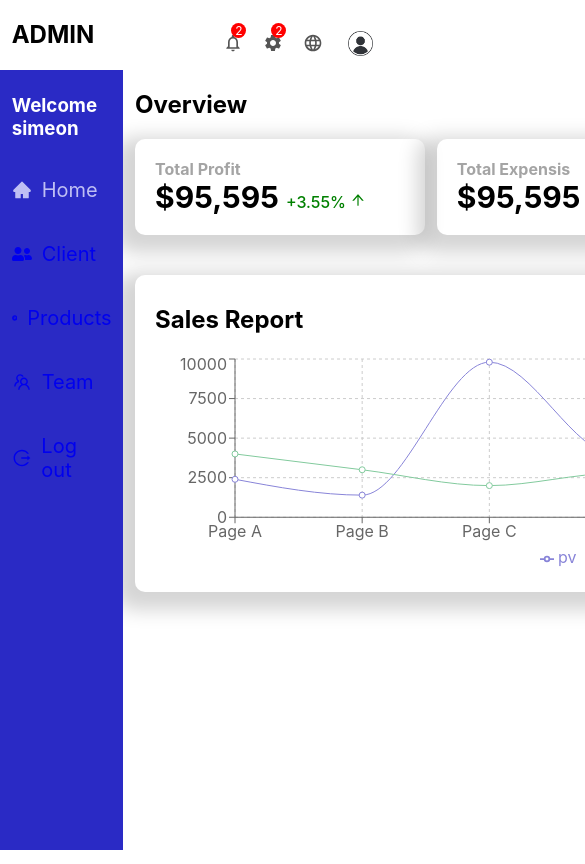
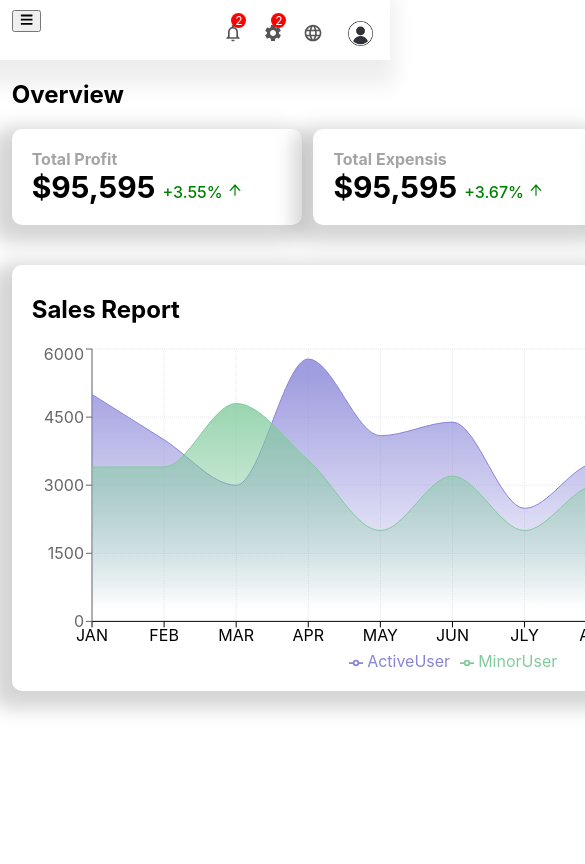
Before and after one commit to Simeon09/Admin--Dashboard, a React (Create React App) app: page /Home in a window 390 px wide. Shown: the top 864 px of the page, 585 px wide, since content can reach past the window. Built offline with nearby package versions, Linux system fonts and the light colour scheme.

Commit message:
sidebar responsiveness

```diff
--- a/src/Component/Dashboard/Dashboard.jsx
+++ b/src/Component/Dashboard/Dashboard.jsx
@@ -1,7 +1,8 @@
-import React from "react";
+import React, {useState} from "react";
 import MainRoute from "../MainRoute";
 import Sidebar from "../Sidebar/Sidebar";
-// import { FaBars } from "react-icons/fa";
+ import { FaBars } from "react-icons/fa";
+ import { FaTimes} from "react-icons/fa";
 
 import { MdLanguage, MdNotificationsNone, MdSettings } from "react-icons/md";
 
@@ -47,7 +48,17 @@ const Dashboard = () => {
   //   setpath(location)
 
   // }, [location])
-
+  const [sidebar, setsidebar] = useState(false)
+  const showSideBar = () => {
+    setsidebar(!sidebar)
+  }
+  //const [toggle, settoggle] = useState(true)
+  // const hidesidebar = () =>{
+  //   console.log('sidebar')
+  // }
+  // const handletoggle = () => {
+  //   settoggle(!toggle)
+  // }
   return (
     //  <div >
     //    <Navbar/>
@@ -58,8 +69,10 @@ const Dashboard = () => {
     <>
       <div className="header">
         <div>
-          {/* <FaBars className="iconbar" /> */}
-          <h2>ADMIN</h2>
+          <button onClick={showSideBar}>
+          { sidebar ? <FaTimes/>  : <FaBars/>}
+          </button>
+
         </div>
         <div className="navIcon">
           <div className="notify">
@@ -79,8 +92,10 @@ const Dashboard = () => {
         </div>
       </div>
       <div className="container">
-        <div className="side">
-          <Sidebar />
+        <div className={ sidebar ? 'nav-menu-active' : 'nav-menu'  }>
+          <nav onClick={showSideBar}   >
+            <Sidebar  />
+          </nav>
         </div>
         <MainRoute />
       </div>
--- a/src/Component/Dashboard/sass/Dashboard.css
+++ b/src/Component/Dashboard/sass/Dashboard.css
@@ -10,10 +10,12 @@
   position: sticky;
   top: 0;
   z-index: 999;
-  padding-top: 20px;
+  padding-top: 10px;
   padding-left: 3vw;
   padding-right: 3vw;
   background-color: white;
+  -webkit-box-shadow: -10px 10px 20px 15px rgba(0, 0, 0, 0.07);
+          box-shadow: -10px 10px 20px 15px rgba(0, 0, 0, 0.07);
 }
 
 .header h2 {
@@ -85,10 +87,16 @@
   display: flex;
 }
 
-.container .side {
-  height: calc(100vh - 50px);
-  position: -webkit-sticky;
-  position: sticky;
-  top: 50px;
+.nav-menu {
+  left: -100%;
+  position: absolute;
+  -webkit-transition: 850ms;
+  transition: 850ms;
+}
+
+.nav-menu.active {
+  left: 0px;
+  -webkit-transition: 350ms;
+  transition: 350ms;
 }
 /*# sourceMappingURL=Dashboard.css.map */
--- a/src/Component/Dashboard/sass/Dashboard.scss
+++ b/src/Component/Dashboard/sass/Dashboard.scss
@@ -13,12 +13,14 @@
    position: sticky;
    top: 0;
    z-index: 999;
-   padding-top: 20px;
+   padding-top: 10px;
    padding-left: 3vw;
    padding-right: 3vw;
    //background:linear-gradient( 90deg, rgb(42, 42, 197) 25%,  white 65%);
 
     background-color: white;
+
+    box-shadow: -10px 10px 20px 15px rgba(0,0,0,0.07);
     .navIcon{
         display: flex;
         align-items: center;
@@ -64,10 +66,14 @@
 }
 .container{
     display: flex;
-    .side{
-        height: calc(100vh - 50px);
-        position: sticky;
-        top: 50px;
-    }
 
 }
+.nav-menu{
+    left: -100%;
+    position: absolute;
+    transition: 850ms;
+}
+.nav-menu.active{
+    left: 0px;
+    transition: 350ms;
+}
--- a/src/Component/Login/Login.jsx
+++ b/src/Component/Login/Login.jsx
@@ -39,7 +39,7 @@ const Login = () => {
     toast.success("Login Successful");
     setTimeout(() => {
       window.location='/Dashboard'
-    }, 2000);
+    }, 1000);
   };
 
   return (
--- a/src/Component/MainRoute.jsx
+++ b/src/Component/MainRoute.jsx
@@ -6,7 +6,7 @@ import Logout from './Pages/Logout/Logout'
 import Product from  './Pages/Product-Page/Product'
 import InnerContent from './innerContent/InnerContent'
 import Team from './Pages/Team Members/Team'
-import {Routes, Route} from 'react-router-dom'
+import {Routes, Route,Navigate} from 'react-router-dom'
 
 
 const MainRoute = () => {
@@ -14,7 +14,9 @@ const MainRoute = () => {
     <div>
         <Routes>
          <Route path='/' element={< InnerContent />}/>
+        <Route path='/*' element={< Navigate replace to= 'Home'/>}/>
         <Route path='/Home' element={<Home/>}/>
+
         {/* <Route path='/Dashboard' element={<Dashboard/>}/> */}
         <Route path='/Clients' element={<Clients/>}/>
          <Route path='/Product' element={<Product/>}/>
--- a/src/Component/Navbar/Navbar.jsx
+++ b/src/Component/Navbar/Navbar.jsx
@@ -8,7 +8,7 @@ import Avatar from "../images/avatar.png";
 const Navbar = () => {
   return (
     <div className="navbar">
-      <FaBars className="iconbar" />
+      <FaBars />
       <div className="navIcon">
         <div className="notify">
           <GrNotification className="icon" />
--- a/src/Component/Pages/Home/sass/home.scss
+++ b/src/Component/Pages/Home/sass/home.scss
@@ -2,6 +2,7 @@
     width: 100%;
     padding-left: 3vw;
     padding-right: 3vw;
+
     .rate{
 
         display: flex;
--- a/src/Component/Pages/Recharts/Recharts.js
+++ b/src/Component/Pages/Recharts/Recharts.js
@@ -1,84 +1,139 @@
-
-import React from 'react';
-import './sass/Rechart.css'
-import { LineChart, Line, XAxis, YAxis, CartesianGrid, Tooltip, Legend, ResponsiveContainer } from 'recharts';
+import React from "react";
+import "./sass/Rechart.css";
+import {
+//   LineChart,
+//   Line,
+  XAxis,
+  YAxis,
+  Area,
+  AreaChart,
+  CartesianGrid,
+  Tooltip,
+  Legend,
+  ResponsiveContainer,
+} from "recharts";
 
 const Recharts = () => {
   const data = [
     {
-          name: 'Page A',
-          uv: 4000,
-          pv: 2400,
+      name: "JAN",
+      ActiveUser: 5000,
+      MinorUser: 3400,
+
       amt: 2400,
     },
     {
-          name: 'Page B',
-          uv: 3000,
-          pv: 1398,
+      name: "FEB",
+      ActiveUser: 4000,
+      MinorUser: 3403,
       amt: 2210,
     },
     {
-          name: 'Page C',
-          uv: 2000,
-          pv: 9800,
+      name: "MAR",
+      ActiveUser: 3000,
+      MinorUser: 4800,
       amt: 2290,
     },
     {
-          name: 'Page D',
-          uv: 2780,
-          pv: 3908,
+      name: "APR",
+      ActiveUser: 5780,
+      MinorUser: 3550,
       amt: 2000,
     },
     {
-          name: 'Page E',
-          uv: 1890,
-          pv: 4800,
+      name: "MAY",
+      ActiveUser: 4090,
+      MinorUser: 2000,
       amt: 2181,
     },
     {
-          name: 'Page F',
-          uv: 2390,
-          pv: 3800,
+      name: "JUN",
+      ActiveUser: 4390,
+      MinorUser: 3200,
       amt: 2500,
     },
     {
-          name: 'Page G',
-          uv: 3490,
-          pv: 4300,
+      name: "JLY",
+      ActiveUser: 2490,
+      MinorUser: 2000,
+      amt: 2100,
+    },
+    {
+      name: "AUG",
+      ActiveUser: 3490,
+      MinorUser: 3000,
+      amt: 2100,
+    },
+    {
+      name: "SEP",
+      ActiveUser: 2490,
+      MinorUser: 2000,
+      amt: 2100,
+    },
+    {
+        name: "OCT",
+        ActiveUser: 4490,
+        MinorUser: 3000,
+        amt: 2100,
+      },
+      {
+        name: "Nov",
+        ActiveUser: 2490,
+        MinorUser: 3000,
+        amt: 2100,
+      }, {
+        name: "DEC",
+        ActiveUser: 2490,
+        MinorUser: 5000,
         amt: 2100,
       },
   ];
-
   return (
-    <div className='charts'>
+    <div className="charts">
       <div>
         <h2>Sales Report</h2>
       </div>
 
-
-
-        <ResponsiveContainer width="100%"  aspect={4/1}>
-        <LineChart
+      <ResponsiveContainer width="100%" aspect={4 / 1.5}>
+        <AreaChart
+        //   width={730}
 
           data={data}
-          margin={{
-            top: 5,
-            right: 30,
-            left: 20,
-            bottom: 5,
-          }}
+          margin={{ top: 5, right: 20, left: 0, bottom: 0 }}
         >
-          <CartesianGrid strokeDasharray="3 3" />
-          <XAxis dataKey="name" />
-          <YAxis />
+          <defs>
+            <linearGradient id="colorUv" x1="0" y1="0" x2="0" y2="1">
+              <stop offset="5%" stopColor="#8884d8" stopOpacity={0.8} />
+              <stop offset="95%" stopColor="#8884d8" stopOpacity={0} />
+            </linearGradient>
+            <linearGradient id="colorPv" x1="0" y1="0" x2="0" y2="1">
+              <stop offset="5%" stopColor="#82ca9d" stopOpacity={0.8} />
+              <stop offset="95%" stopColor="#82ca9d" stopOpacity={0} />
+            </linearGradient>
+          </defs>
+          <XAxis dataKey="name" stroke="black" />
+           <YAxis tick={{stroke: '#5555', strokeWidth: -0}}/>
+          <CartesianGrid strokeDasharray="1 1" stroke="#5552" />
           <Tooltip />
+          <Area
+            type="monotone"
+            dataKey="ActiveUser"
+            stroke="#8884d8"
+            fillOpacity={1}
+            fill="url(#colorUv)"
+          />
+          <Area
+            type="monotone"
+            dataKey="MinorUser"
+            stroke="#82ca9d"
+            fillOpacity={1}
+            fill="url(#colorPv)"
+          />
         <Legend />
-          <Line type="monotone" dataKey="pv" stroke="#8884d8" activeDot={{ r: 8 }} />
-          <Line type="monotone" dataKey="uv" stroke="#82ca9d" />
-        </LineChart>
+        </AreaChart>
       </ResponsiveContainer>
     </div>
-  )
-}
+  );
+};
 
-export default Recharts
+export default Recharts;
--- a/src/Component/Sidebar/sass/sidebar.scss
+++ b/src/Component/Sidebar/sass/sidebar.scss
@@ -9,7 +9,7 @@
     padding-bottom: 100px;
     flex: 1;
     position: sticky;
-    top:50px;
+
 
 
     .main-sidebarContent {
@@ -43,6 +43,7 @@
     }
 }
 
+
 // .Right {
 //     flex: 4;
 // }
```
Also changed, not shown: src/Component/Sidebar/Sidebar.js (+5 -2 lines), 2 other files (tests, documents, lock files or other folders). Lines whose indentation alone changed are shown as unchanged.
